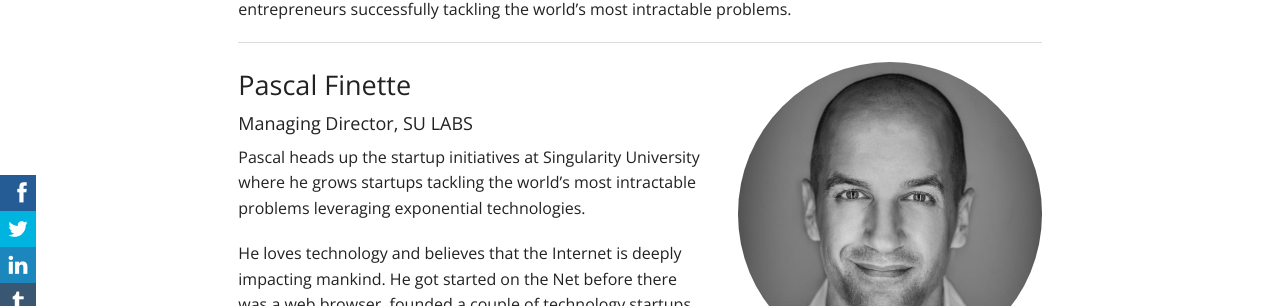
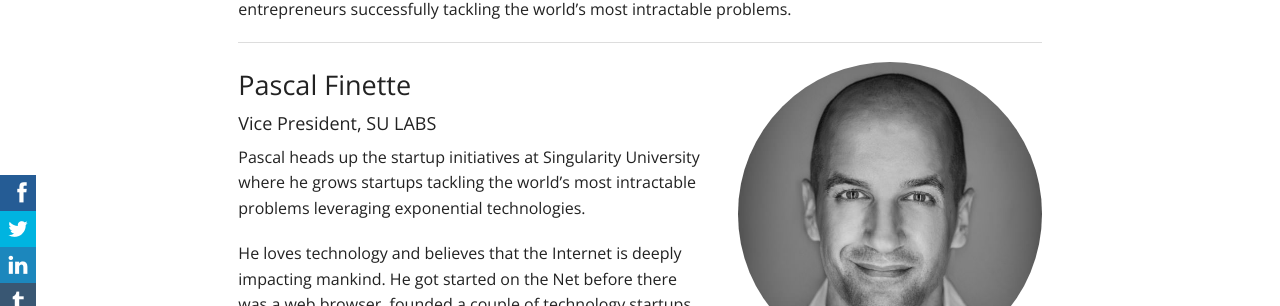
Before and after one commit to SingularityUniversity/startup, a Jekyll site: the page built from team/index.html, in a window 1280 px wide and 900 px high, scrolled down 460 px. Shown: the part 149-455 px from the top of the window. Built offline with Jekyll 4.4.1, drawn with Linux system fonts in a browser that asks for light colours; Markdown is read by kramdown in place of the engine named in the settings.

Commit message:
changed title

```diff
--- a/team/index.html
+++ b/team/index.html
@@ -24,7 +24,7 @@ title: Team
 
 		<div class="large-6 columns large-offset-1">
 			<h3>Pascal Finette</h3>
-			<h5>Managing Director, SU LABS</h5>
+			<h5>Vice President, SU LABS</h5>
 			<p>Pascal heads up the startup initiatives at Singularity University where he grows startups tackling the world’s most intractable problems leveraging exponential technologies.</p>
 			<p>He loves technology and believes that the Internet is deeply impacting mankind. He got started on the Net before there was a web browser, founded a couple of technology startups, led eBay’s Platform Solutions Group in Europe, launched a consulting firm helping entrepreneurs with their strategy & operations, invested into early-stage tech startups, led Mozilla’s Innovation Lab, created Mozilla’s accelerator program WebFWD, headed up Mozilla’s Office of the Chair and invested into social impact organizations around the globe at Google.org. He also founded the non-profit organizations Mentor for Good, POWERUP and The Coaching Fellowship; the GyShiDo (Get Your S%#& Done) movement and publishes the opinionated The Heretic newsletter.</p>
 		</div>
```
